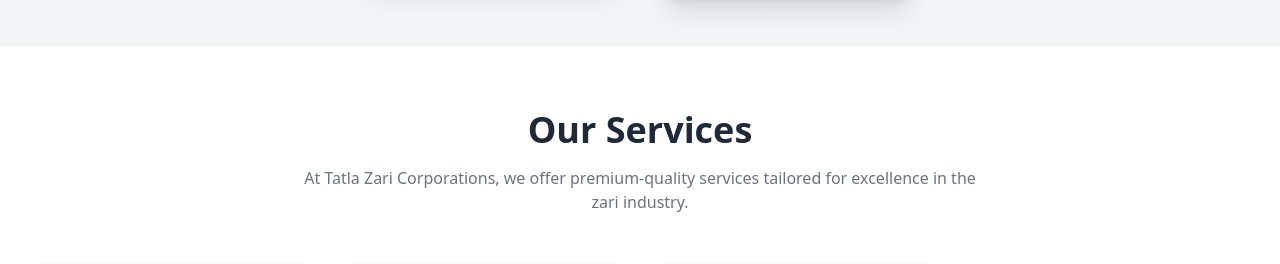
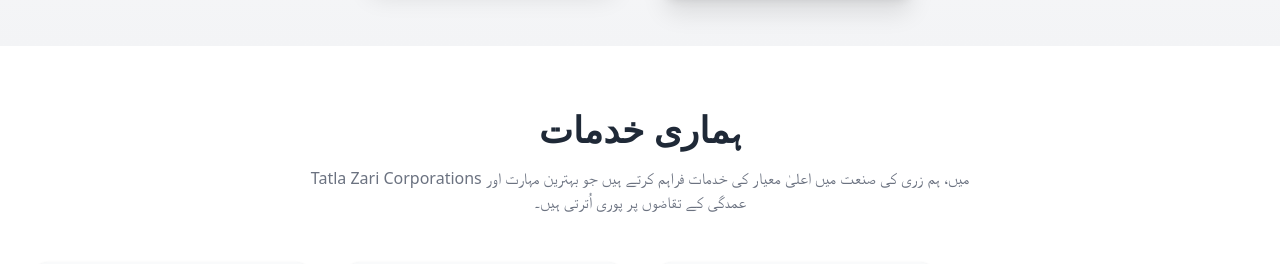
Before and after one commit to BinyameenTatla/Tatla-zari, a React (Vite) app: page / in a window 1280 px wide. Shown: the part 3002-3266 px from the top of the page. Built offline with nearby package versions, Linux system fonts and the light colour scheme.

Commit message:
First commit

```diff
--- a/src/Services.jsx
+++ b/src/Services.jsx
@@ -21,9 +21,9 @@
   return (
     <section className="bg-white py-16 px-4 sm:px-6 lg:px-8">
       <div className="max-w-7xl mx-auto text-center">
-        <h2 className="text-4xl font-bold text-gray-800 mb-4">Our Services</h2>
+        <h2 className="text-4xl font-bold text-gray-800 mb-4">ہماری خدمات</h2>
         <p className="text-gray-500 mb-12 max-w-2xl mx-auto">
-          At Tatla Zari Corporations, we offer premium-quality services tailored for excellence in the zari industry.
+          Tatla Zari Corporations میں، ہم زری کی صنعت میں اعلیٰ معیار کی خدمات فراہم کرتے ہیں جو بہترین مہارت اور عمدگی کے تقاضوں پر پوری اُترتی ہیں۔
         </p>
         <div className="grid grid-cols-1 sm:grid-cols-2 lg:grid-cols-4 gap-8">
           {services.map((service, idx) => (
```
